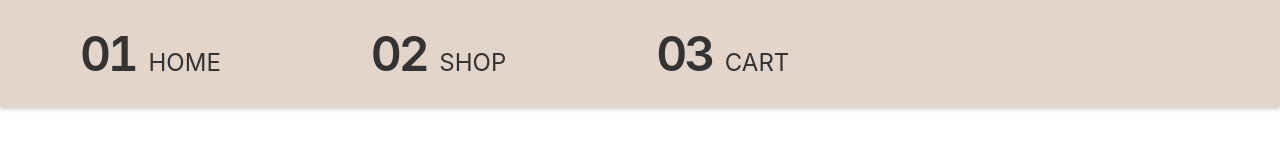
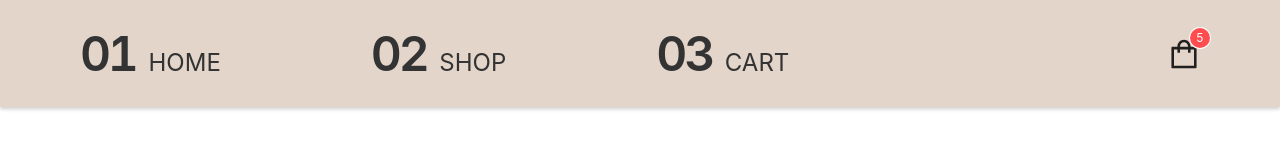
Before and after one commit to seanisoverhere/bdaEcommerce, a Next.js app: page /shop in a window 1280 px wide. Shown: the top 160 px of the page. Built offline with nearby package versions, Linux system fonts and the light colour scheme.

Commit message:
add shopping bag button

```diff
--- a/src/components/Navigation/index.tsx
+++ b/src/components/Navigation/index.tsx
@@ -1,12 +1,14 @@
 import React, { useState, useEffect } from "react";
 import { StyledNav, NumberText, Text, StyledAnchor } from "./styles";
 import Link from "next/link";
-import { Space } from "antd";
+import { Badge, Space, Drawer } from "antd";
 import { useRouter } from "next/router";
+import { ShoppingOutlined } from "@ant-design/icons";
 
 const Navigation = () => {
   const router = useRouter();
   const [isHeaderShrinked, setIsHeaderShrinked] = useState<boolean>(false);
+  const [isOpen, setIsOpen] = useState<boolean>(false);
 
   useEffect(() => {
     if (router.pathname === "/shop" || router.pathname === "/checkout") {
@@ -54,6 +56,24 @@ const Navigation = () => {
           </StyledAnchor>
         </Link>
       </Space>
+      {isHeaderShrinked && (
+        <Badge count={5}>
+          <ShoppingOutlined
+            style={{ fontSize: "2rem" }}
+            onClick={() => setIsOpen(true)}
+          />
+        </Badge>
+      )}
+      <Drawer
+        title="Shopping Cart"
+        placement="right"
+        onClose={() => setIsOpen(false)}
+        open={isOpen}
+      >
+        <p>Some contents...</p>
+        <p>Some contents...</p>
+        <p>Some contents...</p>
+      </Drawer>
     </StyledNav>
   );
 };
--- a/src/components/Navigation/styles.ts
+++ b/src/components/Navigation/styles.ts
@@ -8,9 +8,9 @@ export const StyledNav = styled.div<{ $headerShrinked: boolean }>`
   z-index: 10;
   display: flex;
   justify-content: space-between;
+  align-items: center;
   width: 100%;
   padding: 1rem 5rem;
-  align-items: start;
   background-color: ${({ $headerShrinked }) =>
     $headerShrinked ? colors.BACKGROUND.BROWN_2 : "transparent"};
   box-shadow: ${({ $headerShrinked }) =>
--- a/src/containers/Shop/styles.ts
+++ b/src/containers/Shop/styles.ts
@@ -43,8 +43,8 @@ export const ImageContainer = styled.div<{ $backgroundUrl: string }>`
     no-repeat;
   background-size: cover;
   background-color: ${colors.BACKGROUND.GREY_1};
-  min-height: 600px;
-  max-height: 600px;
+  min-height: 550px;
+  max-height: 550px;
 `;
 
 export const FlexContainer = styled.div`
```
